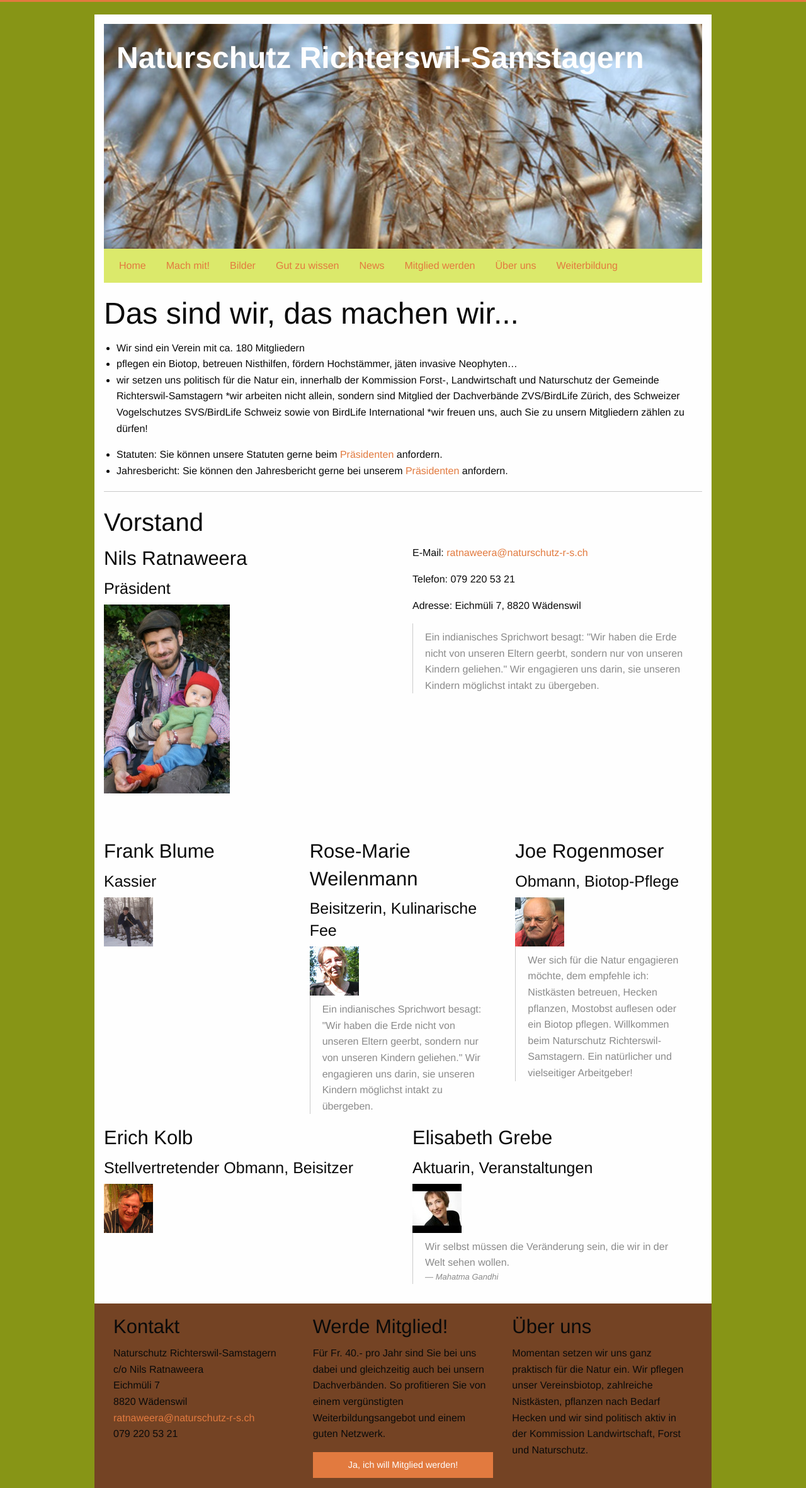
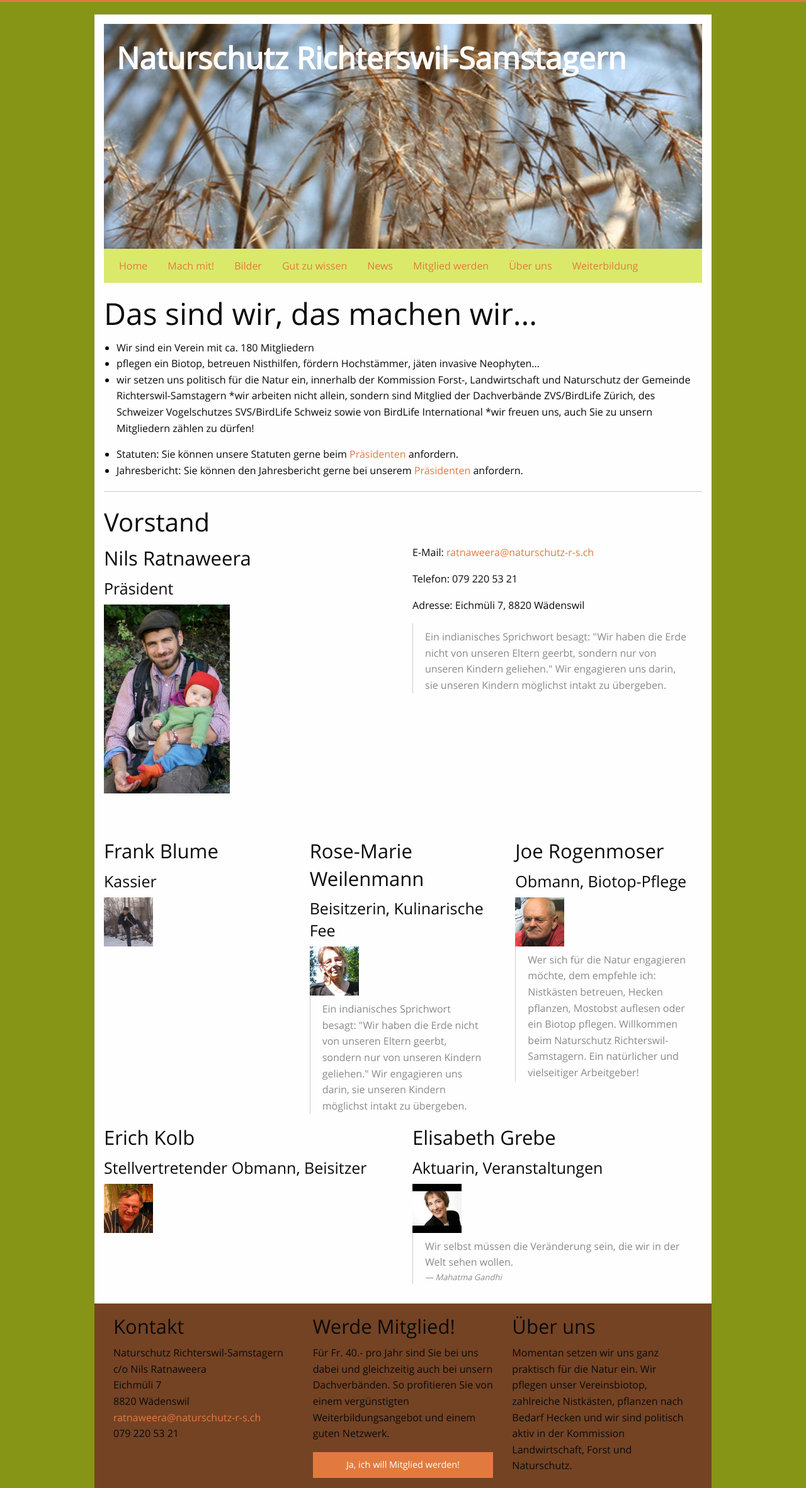
Before and after one commit to Naturschutz-Richterswil-Samstagern/Naturschutz-Richterswil-Samstagern.github.io, a Jekyll site: the page built from ueber-uns.md, in a window 1280 px wide. Shown: the whole page at 63% size. Built offline with Jekyll 4.4.1, drawn with Linux system fonts in a browser that asks for light colours.

Commit message:
open sans font added

```diff
--- a/css/app.css
+++ b/css/app.css
@@ -1,10 +1,22 @@
 @charset "UTF-8";
+@font-face {
+  font-family: 'Open Sans';
+  font-style: normal;
+  font-weight: 400;
+  src: local("Open Sans"), local("OpenSans"), url("../fonts/opensans.ttf") format("truetype"); }
+
 /**
  * Foundation for Sites by ZURB
  * Version 6.2.1
  * foundation.zurb.com
  * Licensed under MIT Open Source
  */
+@font-face {
+  font-family: 'Open Sans';
+  font-style: normal;
+  font-weight: 400;
+  src: local("Open Sans"), local("OpenSans"), url("../fonts/opensans.ttf") format("truetype"); }
+
 html {
   overflow-y: scroll; }
 
@@ -441,7 +453,7 @@ html {
 body {
   padding: 0;
   margin: 0;
-  font-family: "Helvetica Neue", Helvetica, Roboto, Arial, sans-serif;
+  font-family: "Open Sans", "Helvetica Neue", Helvetica, Roboto, Arial, sans-serif;
   font-weight: normal;
   line-height: 1.5;
   color: #0a0a0a;
@@ -1274,7 +1286,7 @@ h3,
 h4,
 h5,
 h6 {
-  font-family: "Helvetica Neue", Helvetica, Roboto, Arial, sans-serif;
+  font-family: "Open Sans", "Helvetica Neue", Helvetica, Roboto, Arial, sans-serif;
   font-weight: normal;
   font-style: normal;
   color: inherit;
```
Also changed, not shown: scss/_settings.scss (+7 -1 lines), fonts/opensans.ttf (added).
